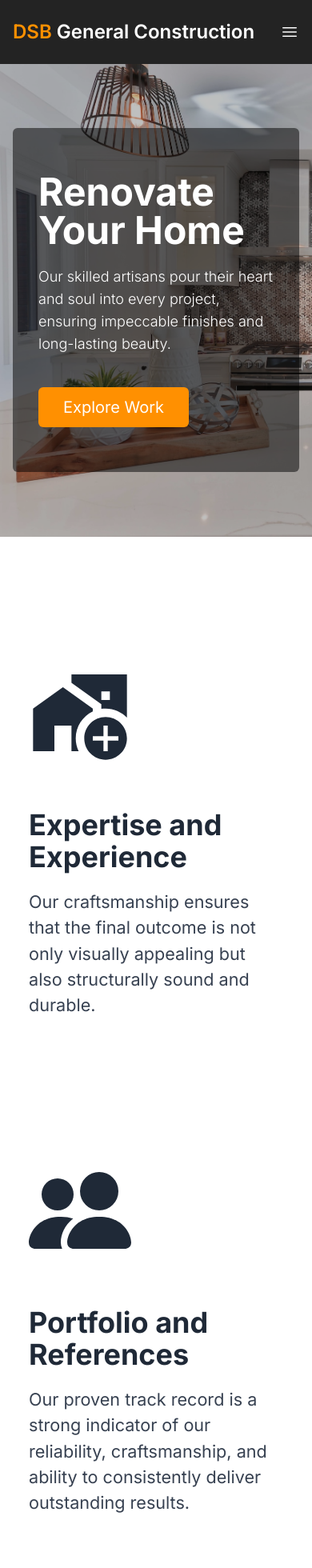
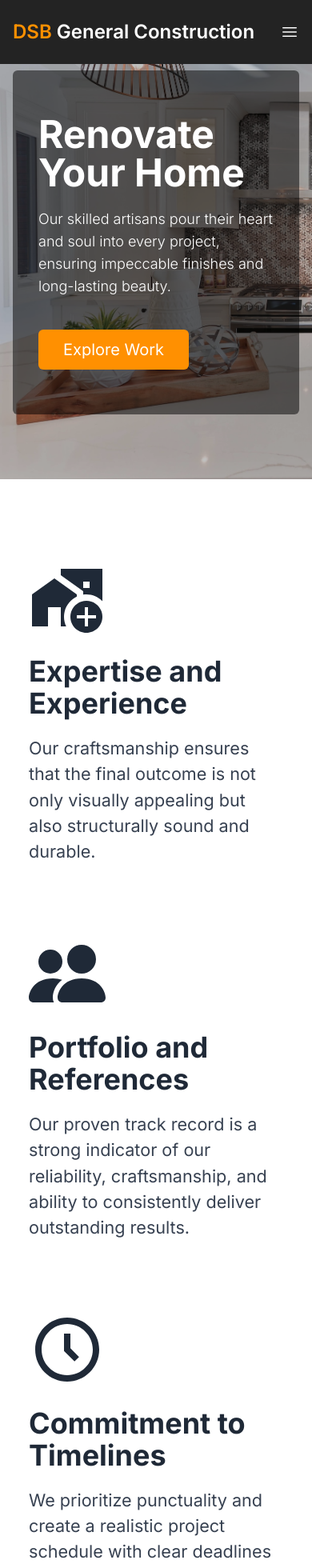
Before and after one commit to devslife7/dsbgeneralconstruction-client, a Next.js app: page / in a window 390 px wide. Shown: the top 1960 px of the page at 80% size. Built offline with nearby package versions, Linux system fonts and the light colour scheme.

Commit message:
fixed the dark theme issue with daisyui

```diff
--- a/app/contact/page.tsx
+++ b/app/contact/page.tsx
@@ -14,7 +14,7 @@ export default function Contact() {
   }
 
   return (
-    <div className="container-custom mt-20 bg-white">
+    <div className="container-custom mt-20">
       <div className="mb-32 mt-12">
         <h1 className="text-5xl font-bold">Schedule a Free Estimate</h1>
         <p className="mb-14 md:mb-20 mt-8 max-w-2xl text-[1.4rem] font-light text-gray-700">
--- a/app/gallery/work/page.tsx
+++ b/app/gallery/work/page.tsx
@@ -13,16 +13,16 @@ export default function work() {
             <span> gallery</span>
           </Link>
 
-          <div className="rating">
+          {/* <div className="rating">
             <input type="radio" name="rating-2" className="mask mask-star-2 bg-primary" />
             <input type="radio" name="rating-2" className="mask mask-star-2 bg-primary" />
             <input type="radio" name="rating-2" className="mask mask-star-2 bg-primary" />
             <input type="radio" name="rating-2" className="mask mask-star-2 bg-primary" />
             <input type="radio" name="rating-2" className="mask mask-star-2 bg-primary" />
-          </div>
+          </div> */}
         </div>
         <div className=" space-y-2">
-          <div className="flex items-center gap-2">
+          {/* <div className="flex items-center gap-2">
             <div className="avatar placeholder">
               <div className="bg-neutral-focus text-neutral-content rounded-full w-8">
                 <span className="text-lg">L</span>
@@ -30,7 +30,7 @@ export default function work() {
             </div>
 
             <div className="text-lg">Leo Messi</div>
-          </div>
+          </div> */}
           <div>
             Muchaaaaaachoooos ahora nos volvimo a ilusinaarr, quieroo gana la MLS yo ya soy campeon
             mundiaaaal...
--- a/app/page.tsx
+++ b/app/page.tsx
@@ -1,6 +1,6 @@
 import GallerySection from "@/components/GallerySection"
-import Hero from "../components/Hero"
-import KeyPoints from "./keypoints/page"
+import Hero from "@/components/Hero"
+import KeyPoints from "@/components/Keypoints"
 
 export default function Home() {
   return (
--- a/components/Hero.tsx
+++ b/components/Hero.tsx
@@ -2,7 +2,7 @@ import Link from "next/link"
 
 export default function Hero() {
   return (
-    <div className="h-[70vh] lg:h-[80vh] bg-[url('../public/images/HeroSection.jpg')] bg-cover bg-fixed mt-20">
+    <div className="h-[70vh] lg:h-[80vh] bg-[url('../public/images/HeroSection.jpg')] bg-cover bg-fixed mt-2">
       <div className="bg-black bg-opacity-25 h-full">
         <div className="container-custom h-full flex items-center text-white">
           <div className="bg-black bg-opacity-50 px-8 lg:px-16 py-14 lg:py-20 relative lg:left-[-4rem] rounded-md">
--- a/app/keypoints/page.tsx
+++ b/components/Keypoints.tsx
@@ -5,9 +5,9 @@ import { BsPeopleFill } from "react-icons/bs"
 export default function KeyPoints() {
   return (
     <div className="container-custom ">
-      <div className="gap-20 md:gap-0 my-20 flex flex-wrap justify-evenly">
+      <div className=" gap-12 md:gap-0 my-20 flex flex-wrap justify-evenly">
         <div className="md:text-center p-5 max-w-sm">
-          <MdAddHomeWork className="md:mx-auto text-9xl md:text-6xl my-14" />
+          <MdAddHomeWork className="md:mx-auto text-8xl md:text-6xl mb-6" />
           <h1 className="text-4xl mb-5 font-bold md:text-2xl">Expertise and Experience</h1>
           <p className="text-[1.35rem] text-gray-700 md:text-lg">
             Our craftsmanship ensures that the final outcome is not only visually appealing but also
@@ -15,7 +15,7 @@ export default function KeyPoints() {
           </p>
         </div>
         <div className="md:text-center p-5 max-w-sm">
-          <BsPeopleFill className="md:mx-auto text-9xl md:text-6xl my-14" />
+          <BsPeopleFill className="md:mx-auto text-8xl md:text-6xl mb-6" />
           <h1 className="text-4xl mb-5 font-bold md:text-2xl">Portfolio and References</h1>
           <p className="text-[1.35rem] text-gray-700 md:text-lg">
             Our proven track record is a strong indicator of our reliability, craftsmanship, and ability to
@@ -23,7 +23,7 @@ export default function KeyPoints() {
           </p>
         </div>
         <div className="md:text-center p-5 max-w-sm">
-          <BiTimeFive className="md:mx-auto text-9xl md:text-6xl my-14" />
+          <BiTimeFive className="md:mx-auto text-8xl md:text-6xl mb-6" />
           <h1 className="text-4xl mb-5 font-bold md:text-2xl">Commitment to Timelines</h1>
           <p className="text-[1.35rem] text-gray-700 md:text-lg">
             We prioritize punctuality and create a realistic project schedule with clear deadlines for each
--- a/tailwind.config.js
+++ b/tailwind.config.js
@@ -18,4 +18,8 @@ module.exports = {
     },
   },
   plugins: [require("daisyui")],
+
+  daisyui: {
+    darkTheme: "light",
+  },
 }
```
